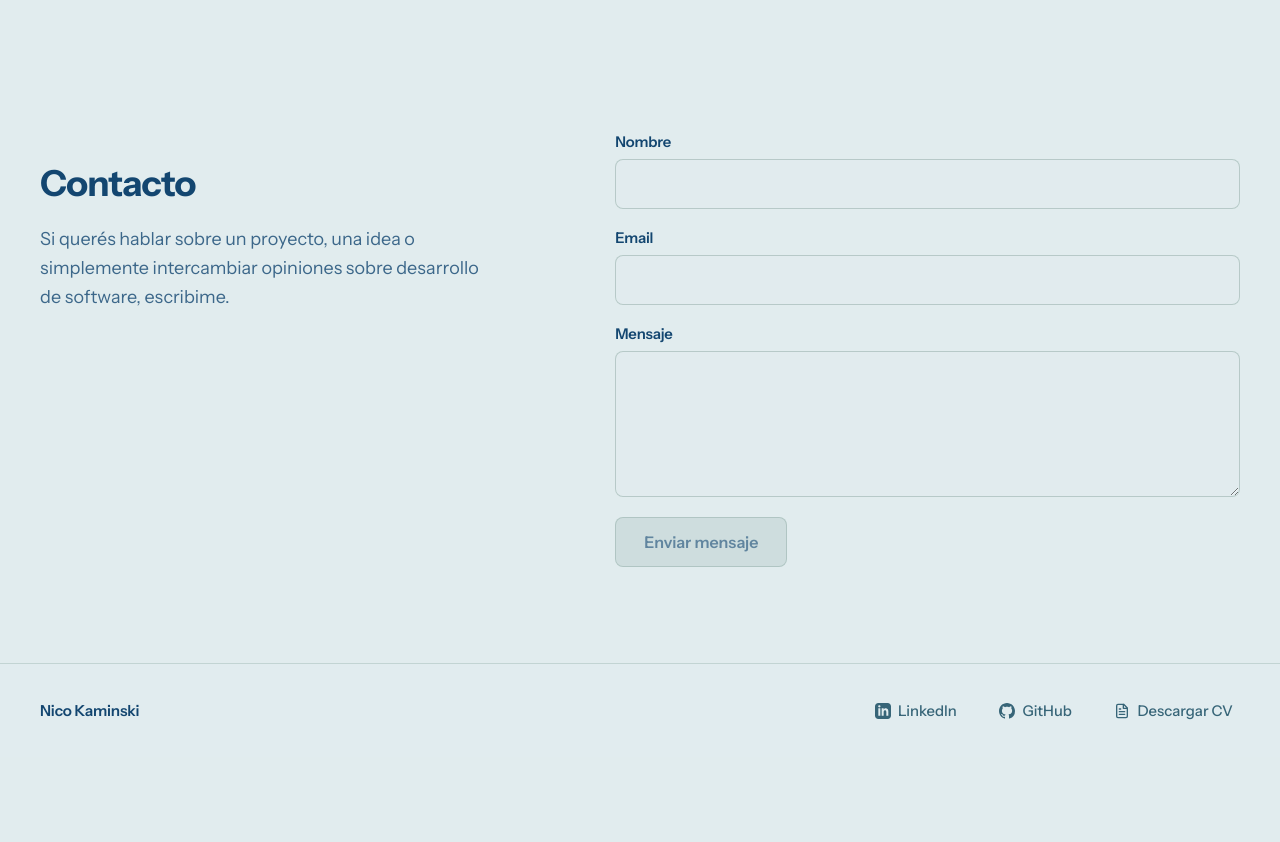
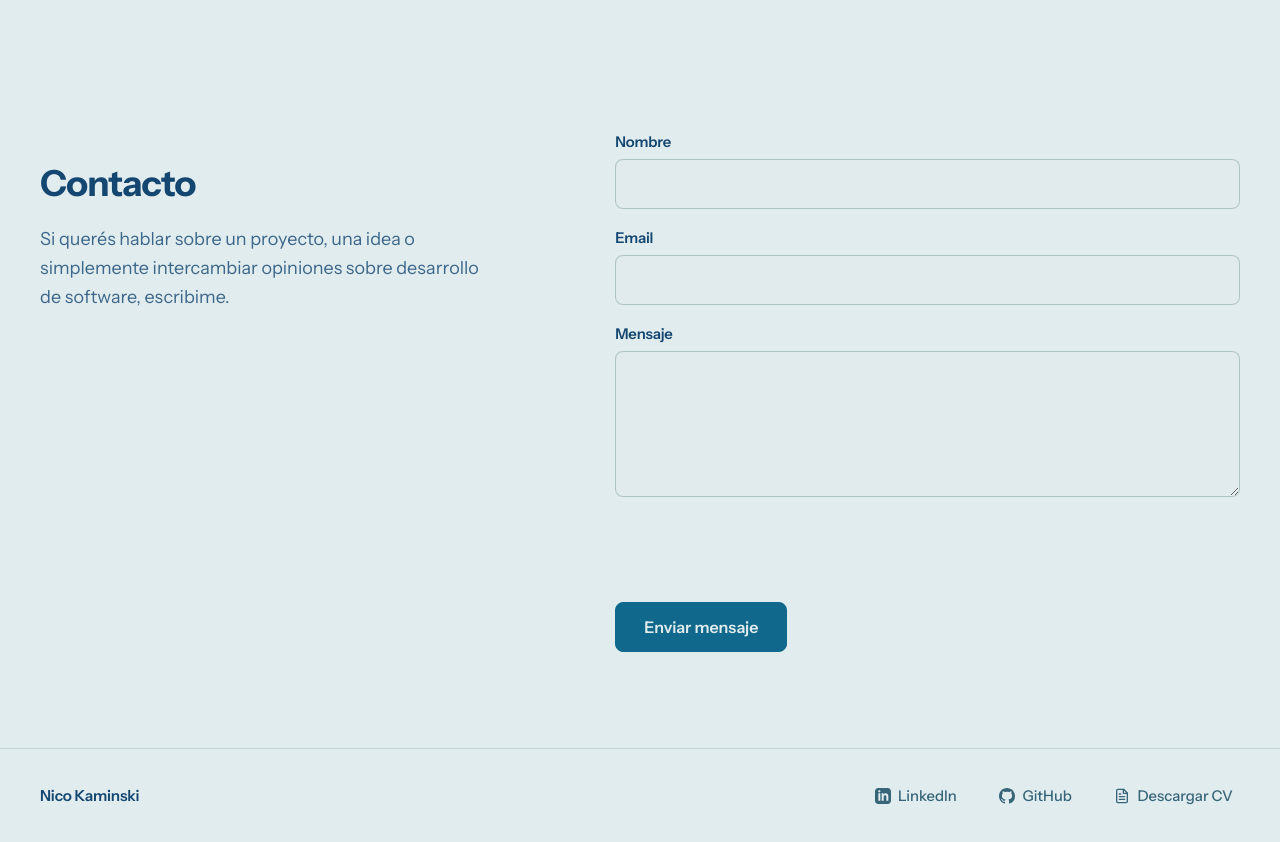
Before and after one commit to nicoKaminski/portfolio, a Next.js app: page / in a window 1280 px wide. Shown: the part 2720-3562 px from the top of the page. Before the commit the page ends 3477 px from the top, so only its background shows below. Built offline with nearby package versions, Linux system fonts and the light colour scheme; no server answers.

Commit message:
fix(contacto): correccion de honeypot y mejora layout

```diff
--- a/src/frontend/features/contact/Contact.module.css
+++ b/src/frontend/features/contact/Contact.module.css
@@ -35,11 +35,24 @@
   max-width: 38ch;
 }
 
+.formWrapper {
+  position: relative;
+  width: 100%;
+}
+
 .form {
   display: flex;
   flex-direction: column;
   gap: 1.25rem;
   width: 100%;
+  transition: opacity 0.2s ease, visibility 0.2s ease;
+}
+
+.formHidden {
+  visibility: hidden;
+  pointer-events: none;
+  opacity: 0;
+  user-select: none;
 }
 
 .formGroup {
@@ -84,10 +97,112 @@
   border-color: var(--color-accent);
 }
 
+.input[aria-invalid="true"],
+.textarea[aria-invalid="true"] {
+  border-color: var(--color-accent);
+}
+
 .input:disabled,
 .textarea:disabled {
   cursor: not-allowed;
   opacity: 0.85;
+}
+
+.fieldError {
+  font-size: 0.875rem;
+  color: var(--color-accent);
+  line-height: 1.4;
+}
+
+.generalError {
+  padding: 0.875rem 1rem;
+  border-radius: 8px;
+  background-color: color-mix(in srgb, var(--color-accent) 10%, transparent);
+  border: 1px solid var(--color-accent);
+  color: var(--color-text);
+  font-size: 0.95rem;
+  line-height: 1.5;
+}
+
+.unavailableMessage {
+  font-size: 0.95rem;
+  color: var(--color-text-secondary);
+  line-height: 1.5;
+}
+
+.successOverlay {
+  position: absolute;
+  inset: 0;
+  display: flex;
+  flex-direction: column;
+  align-items: center;
+  justify-content: center;
+  padding: 2rem 1.5rem;
+  border-radius: 12px;
+  background-color: color-mix(in srgb, var(--color-surface) 45%, transparent);
+  border: 1px solid color-mix(in srgb, var(--color-border) 40%, transparent);
+  background-image: radial-gradient(
+    circle at center,
+    color-mix(in srgb, var(--color-accent) 8%, transparent) 0%,
+    transparent 70%
+  );
+  text-align: center;
+  transition: var(--transition-theme);
+}
+
+.successContent {
+  display: flex;
+  flex-direction: column;
+  align-items: center;
+  gap: 0.875rem;
+  max-width: 38ch;
+}
+
+.successIcon {
+  width: 44px;
+  height: 44px;
+  border-radius: 50%;
+  border: 2px solid var(--color-accent);
+  background-color: color-mix(in srgb, var(--color-accent) 12%, transparent);
+  display: flex;
+  align-items: center;
+  justify-content: center;
+  margin-bottom: 0.25rem;
+}
+
+.successIcon::after {
+  content: "";
+  display: block;
+  width: 10px;
+  height: 18px;
+  border: solid var(--color-accent);
+  border-width: 0 2.5px 2.5px 0;
+  transform: rotate(45deg) translate(-1px, -2px);
+}
+
+.successTitle {
+  font-size: 1.375rem;
+  font-weight: 700;
+  letter-spacing: -0.015em;
+  color: var(--color-text);
+  margin: 0;
+}
+
+.successMessage {
+  font-size: 1rem;
+  line-height: 1.6;
+  color: var(--color-text-secondary);
+  margin: 0;
+}
+
+.honeypot {
+  display: none;
+}
+
+.turnstile {
+  min-height: 65px;
+  display: flex;
+  align-items: center;
 }
 
 .submitButton {
@@ -99,18 +214,32 @@
   font-weight: 600;
   min-height: 48px;
   border-radius: 8px;
-  border: 1px solid color-mix(in srgb, var(--color-border) 40%, transparent);
-  background-color: color-mix(in srgb, var(--color-border) 20%, transparent);
-  color: var(--color-text-secondary);
-  cursor: not-allowed;
-  opacity: 0.75;
+  border: 1px solid var(--color-accent);
+  background-color: var(--color-accent);
+  color: var(--color-bg);
+  cursor: pointer;
   width: fit-content;
-  transition: var(--transition-theme);
+  box-shadow: none;
+  transition: var(--transition-interactive);
+}
+
+.submitButton:hover:not(:disabled) {
+  background-color: color-mix(in srgb, var(--color-accent) 10%, transparent);
+  border-color: var(--color-accent);
+  color: var(--color-accent);
 }
 
 .submitButton:focus-visible {
   outline: 2px solid var(--color-accent);
   outline-offset: 4px;
+}
+
+.submitButton:disabled {
+  cursor: not-allowed;
+  opacity: 0.7;
+  border-color: color-mix(in srgb, var(--color-border) 40%, transparent);
+  background-color: color-mix(in srgb, var(--color-border) 20%, transparent);
+  color: var(--color-text-secondary);
 }
 
 @media (max-width: 900px) {
--- a/src/frontend/features/contact/Contact.tsx
+++ b/src/frontend/features/contact/Contact.tsx
@@ -1,6 +1,10 @@
+import { sendContactMessage } from "@/backend/contact/actions";
+import { ContactForm } from "./ContactForm";
 import styles from "./Contact.module.css";
 
 export function Contact() {
+  const turnstileSiteKey = process.env.NEXT_PUBLIC_TURNSTILE_SITE_KEY;
+
   return (
     <section
       id="contacto"
@@ -18,50 +22,10 @@ export function Contact() {
           </p>
         </header>
 
-        <form className={styles.form} noValidate>
-          <div className={styles.formGroup}>
-            <label htmlFor="nombre" className={styles.label}>
-              Nombre
-            </label>
-            <input
-              type="text"
-              id="nombre"
-              name="nombre"
-              className={styles.input}
-              disabled
-            />
-          </div>
-
-          <div className={styles.formGroup}>
-            <label htmlFor="email" className={styles.label}>
-              Email
-            </label>
-            <input
-              type="email"
-              id="email"
-              name="email"
-              className={styles.input}
-              disabled
-            />
-          </div>
-
-          <div className={styles.formGroup}>
-            <label htmlFor="mensaje" className={styles.label}>
-              Mensaje
-            </label>
-            <textarea
-              id="mensaje"
-              name="mensaje"
-              rows={5}
-              className={styles.textarea}
-              disabled
-            />
-          </div>
-
-          <button type="button" className={styles.submitButton} disabled>
-            Enviar mensaje
-          </button>
-        </form>
+        <ContactForm
+          action={sendContactMessage}
+          siteKey={turnstileSiteKey}
+        />
       </div>
     </section>
   );
--- /dev/null
+++ b/src/frontend/features/contact/ContactForm.tsx
@@ -0,0 +1,203 @@
+"use client";
+
+import { useActionState, useEffect, useRef, useState } from "react";
+import Script from "next/script";
+import {
+  ContactFormState,
+  EMAIL_MAX_LENGTH,
+  MENSAJE_MAX_LENGTH,
+  MENSAJE_MIN_LENGTH,
+  NOMBRE_MAX_LENGTH,
+  NOMBRE_MIN_LENGTH,
+} from "@/shared/contact";
+import styles from "./Contact.module.css";
+
+interface TurnstileWindow extends Window {
+  turnstile?: {
+    reset: () => void;
+  };
+}
+
+interface ContactFormProps {
+  action: (
+    prevState: ContactFormState,
+    formData: FormData
+  ) => Promise<ContactFormState>;
+  siteKey?: string;
+}
+
+const initialState: ContactFormState = {
+  status: "idle",
+  message: "",
+  invalidFields: [],
+};
+
+export function ContactForm({ action, siteKey }: ContactFormProps) {
+  const [state, formAction, isPending] = useActionState(action, initialState);
+  const [dismissedSuccessState, setDismissedSuccessState] =
+    useState<ContactFormState | null>(null);
+  const formRef = useRef<HTMLFormElement>(null);
+
+  const showSuccess =
+    state.status === "success" && state !== dismissedSuccessState;
+
+  useEffect(() => {
+    if (state.status === "success" && state !== dismissedSuccessState) {
+      const timer = setTimeout(() => {
+        setDismissedSuccessState(state);
+        formRef.current?.reset();
+        const turnstileWindow = window as TurnstileWindow;
+        turnstileWindow.turnstile?.reset();
+      }, 5000);
+
+      return () => {
+        clearTimeout(timer);
+      };
+    } else if (state.status === "error" && state.invalidFields.length === 0) {
+      const turnstileWindow = window as TurnstileWindow;
+      turnstileWindow.turnstile?.reset();
+    }
+  }, [state, dismissedSuccessState]);
+
+  const isNombreInvalid = state.invalidFields.includes("nombre");
+  const isEmailInvalid = state.invalidFields.includes("email");
+  const isMensajeInvalid = state.invalidFields.includes("mensaje");
+
+  return (
+    <>
+      {siteKey && (
+        <Script
+          src="https://challenges.cloudflare.com/turnstile/v0/api.js"
+          strategy="afterInteractive"
+        />
+      )}
+
+      <div className={styles.formWrapper}>
+        <form
+          ref={formRef}
+          action={formAction}
+          className={`${styles.form} ${showSuccess ? styles.formHidden : ""}`}
+          aria-hidden={showSuccess ? "true" : undefined}
+          inert={showSuccess ? true : undefined}
+        >
+        <div className={styles.honeypot} aria-hidden="true">
+          <label htmlFor="website">Sitio web</label>
+          <input
+            type="text"
+            id="website"
+            name="website"
+            tabIndex={-1}
+            autoComplete="off"
+          />
+        </div>
+
+        {state.status === "error" && state.message && (
+          <div className={styles.generalError} role="alert">
+            {state.message}
+          </div>
+        )}
+
+        <div className={styles.formGroup}>
+          <label htmlFor="nombre" className={styles.label}>
+            Nombre
+          </label>
+          <input
+            type="text"
+            id="nombre"
+            name="nombre"
+            className={styles.input}
+            required
+            minLength={NOMBRE_MIN_LENGTH}
+            maxLength={NOMBRE_MAX_LENGTH}
+            disabled={isPending || !siteKey}
+            aria-invalid={isNombreInvalid ? "true" : undefined}
+            aria-describedby={isNombreInvalid ? "nombre-error" : undefined}
+          />
+          {isNombreInvalid && (
+            <span id="nombre-error" className={styles.fieldError}>
+              Revisá este campo.
+            </span>
+          )}
+        </div>
+
+        <div className={styles.formGroup}>
+          <label htmlFor="email" className={styles.label}>
+            Email
+          </label>
+          <input
+            type="email"
+            id="email"
+            name="email"
+            className={styles.input}
+            required
+            maxLength={EMAIL_MAX_LENGTH}
+            disabled={isPending || !siteKey}
+            aria-invalid={isEmailInvalid ? "true" : undefined}
+            aria-describedby={isEmailInvalid ? "email-error" : undefined}
+          />
+          {isEmailInvalid && (
+            <span id="email-error" className={styles.fieldError}>
+              Revisá este campo.
+            </span>
+          )}
+        </div>
+
+        <div className={styles.formGroup}>
+          <label htmlFor="mensaje" className={styles.label}>
+            Mensaje
+          </label>
+          <textarea
+            id="mensaje"
+            name="mensaje"
+            rows={5}
+            className={styles.textarea}
+            required
+            minLength={MENSAJE_MIN_LENGTH}
+            maxLength={MENSAJE_MAX_LENGTH}
+            disabled={isPending || !siteKey}
+            aria-invalid={isMensajeInvalid ? "true" : undefined}
+            aria-describedby={isMensajeInvalid ? "mensaje-error" : undefined}
+          />
+          {isMensajeInvalid && (
+            <span id="mensaje-error" className={styles.fieldError}>
+              Revisá este campo.
+            </span>
+          )}
+        </div>
+
+        {siteKey ? (
+          <div
+            className={`cf-turnstile ${styles.turnstile}`}
+            data-sitekey={siteKey}
+            data-response-field-name="turnstileToken"
+            data-theme="auto"
+            data-language="es"
+          />
+        ) : (
+          <p className={styles.unavailableMessage} role="alert">
+            El formulario no está disponible temporalmente.
+          </p>
+        )}
+
+        <button
+          type="submit"
+          className={styles.submitButton}
+          disabled={isPending || !siteKey}
+        >
+          {isPending ? "Enviando..." : "Enviar mensaje"}
+        </button>
+      </form>
+
+      {showSuccess && (
+        <div className={styles.successOverlay} role="status">
+          <div className={styles.successContent}>
+            <div className={styles.successIcon} aria-hidden="true" />
+            <h3 className={styles.successTitle}>Mensaje enviado</h3>
+            <p className={styles.successMessage}>{state.message}</p>
+          </div>
+        </div>
+      )}
+    </div>
+  </>
+  );
+}
```
